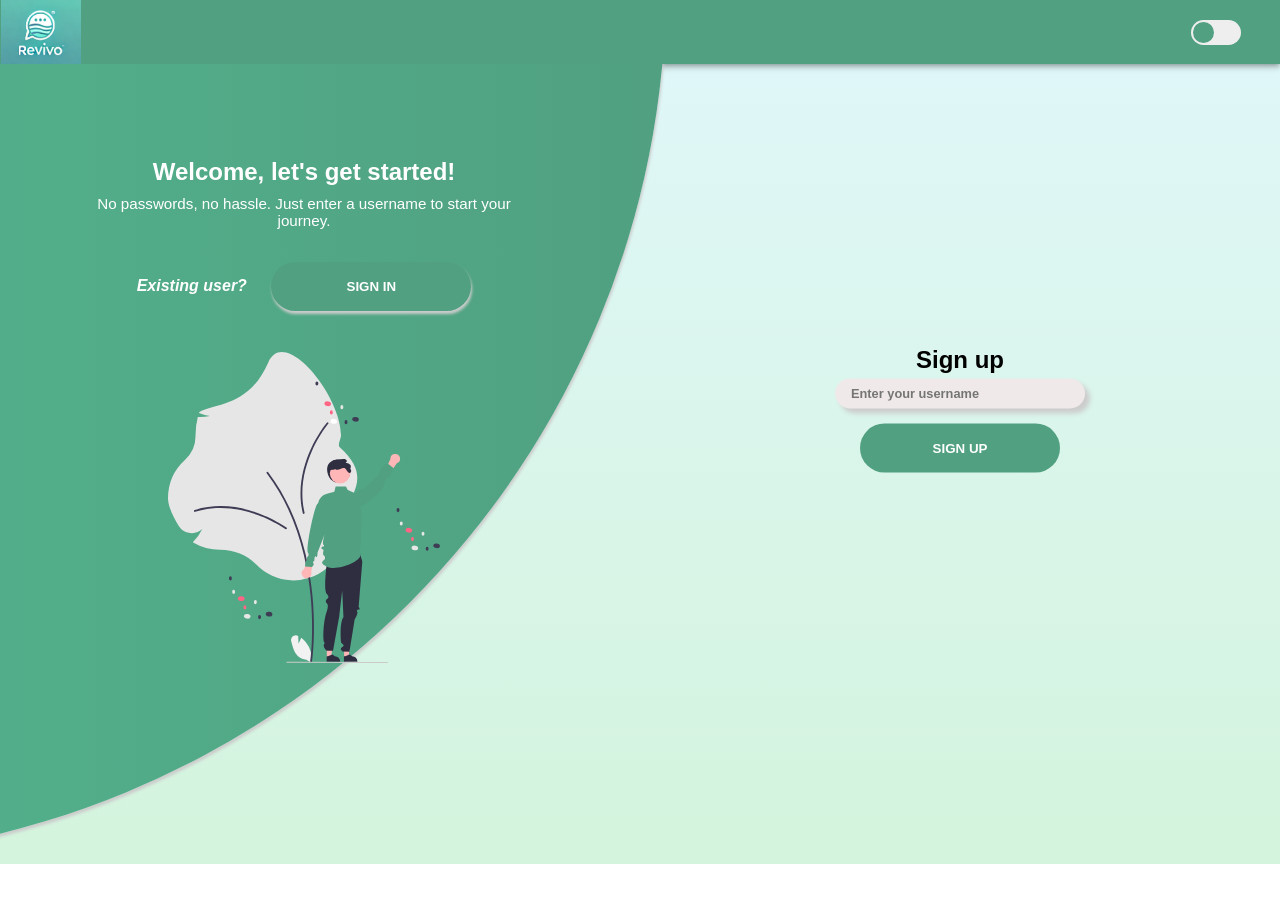
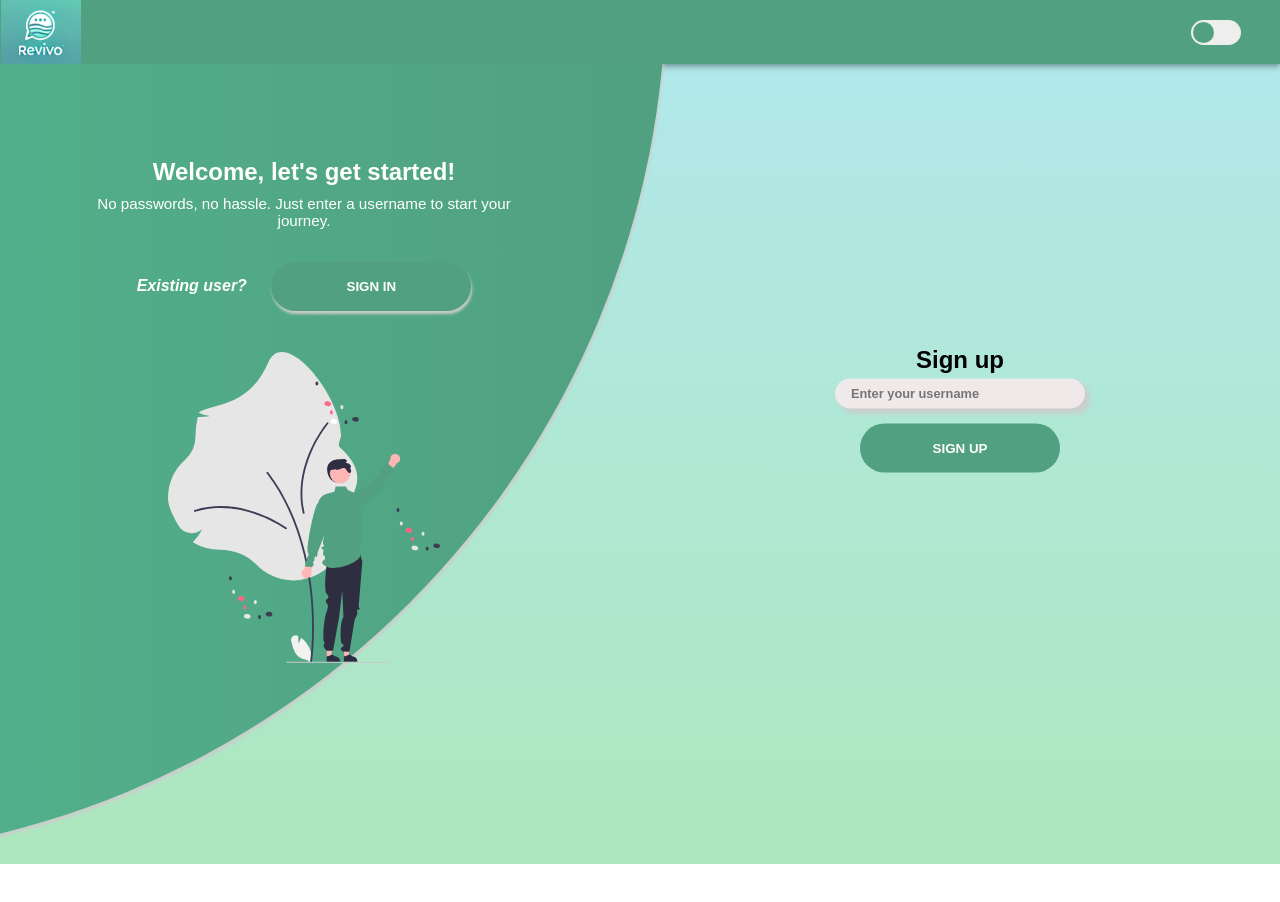
Before and after one commit to JohannCardona/Revivo, a React (Create React App) app in the folder frontend/: page / in a window 1280 px wide. Shown: the top 902 px of the page. Built offline with nearby package versions, Linux system fonts and the light colour scheme.

Commit message:
Changed background and mood graph colours

```diff
--- a/frontend/src/App.css
+++ b/frontend/src/App.css
@@ -8,7 +8,7 @@
 .App {
     min-height: 92vh;
     font-family: "Roboto", sans-serif;
-    background: linear-gradient(to bottom, #e0f7fa, #d4f4dd);
+    background: linear-gradient(to bottom, #b2e8ee, #ade7bd);
 }
 
 :root {
--- a/frontend/src/components/profile/MoodGraph.jsx
+++ b/frontend/src/components/profile/MoodGraph.jsx
@@ -92,9 +92,9 @@ function MoodGraph() {
       {
         label: "Mood Level",
         data: userMoodData.map((item) => moods[item.mood]),
-        borderColor: "rgba(118, 246, 246)",
-        backgroundColor: "rgba(82, 159, 159, 0.2)",
-        tension: 0.4,
+        borderColor: "#397061",
+        backgroundColor: "#50a081",
+        tension: 0.5,
         pointRadius: 5,
       },
     ],
```
